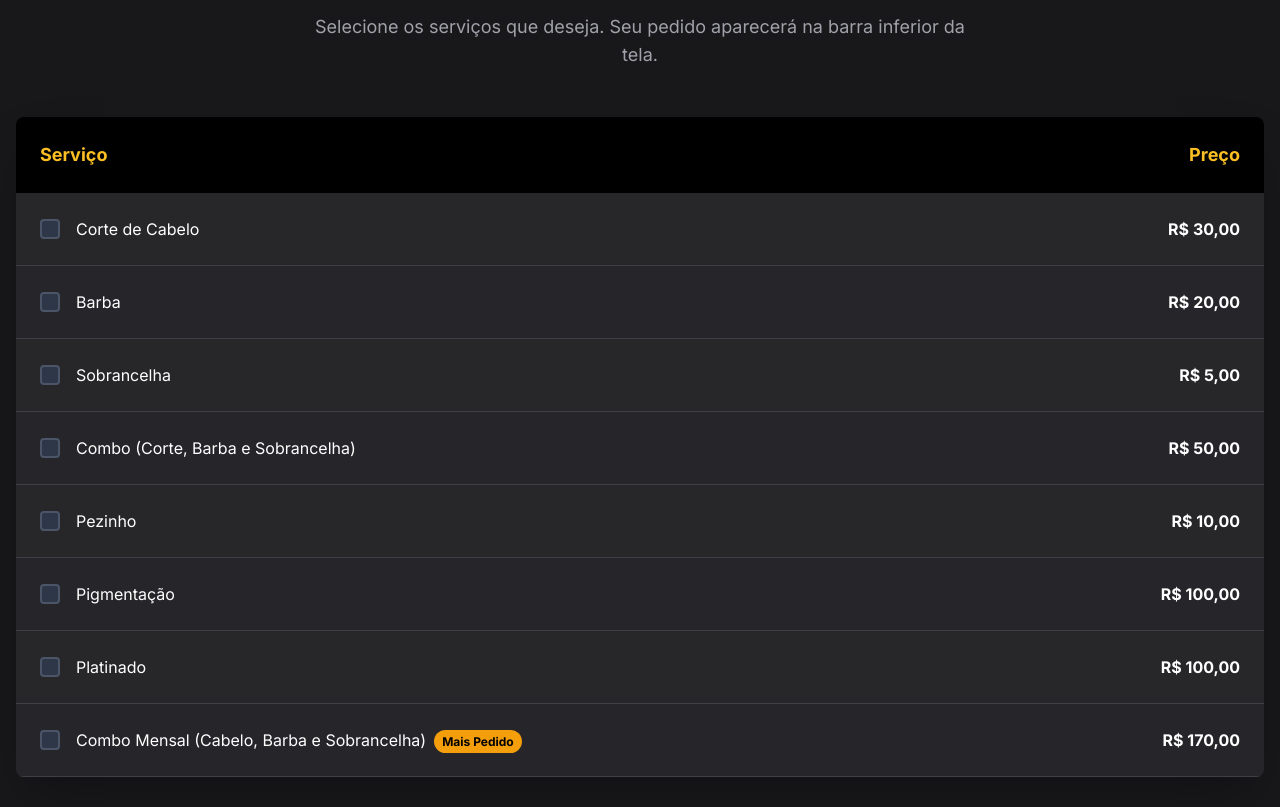
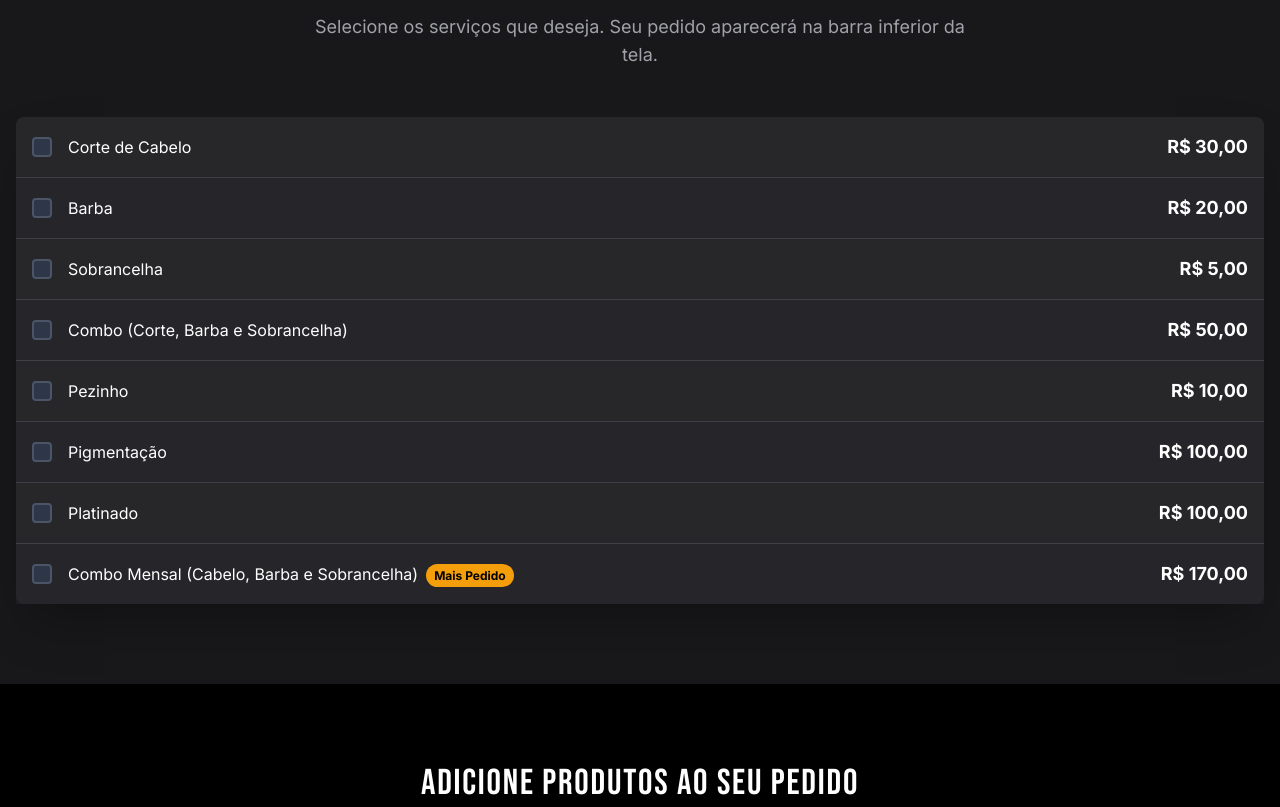
Before and after one commit to gabrielxzzd/barbearia-igor, a plain HTML site: page index.html in a window 1280 px wide. Shown: the part 991-1798 px from the top of the page. Drawn offline with nearby package versions, Linux system fonts and the light colour scheme.

Commit message:
Update index.html

```diff
--- a/index.html
+++ b/index.html
@@ -187,18 +187,8 @@
         <div class="container mx-auto px-4">
             <h2 class="text-4xl font-bebas text-center mb-4 tracking-wider">Nossos Serviços</h2>
             <p class="text-lg text-zinc-400 text-center mb-12 max-w-2xl mx-auto">Selecione os serviços que deseja. Seu pedido aparecerá na barra inferior da tela.</p>
-            <div class="overflow-x-auto rounded-lg shadow-2xl shadow-black/30">
-                <table class="w-full min-w-max text-left border-collapse">
-                    <thead class="bg-black">
-                        <tr>
-                            <th class="p-4 md:p-6 text-lg font-bold text-amber-400">Serviço</th>
-                            <th class="p-4 md:p-6 text-lg font-bold text-amber-400 text-right">Preço</th>
-                        </tr>
-                    </thead>
-                    <tbody id="services-list" class="bg-zinc-800">
-                        <!-- Serviços inseridos via JS -->
-                    </tbody>
-                </table>
+            <div id="services-list" class="bg-zinc-800 rounded-lg shadow-2xl shadow-black/30 divide-y divide-zinc-700">
+                <!-- Serviços inseridos via JS -->
             </div>
         </div>
     </section>
@@ -373,15 +363,13 @@
                         ? `<span class="ml-2 bg-amber-500 text-black text-xs font-bold px-2 py-1 rounded-full align-middle">${service.highlight}</span>`
                         : '';
                     return `
-                    <tr class="border-b border-zinc-700 ${index % 2 !== 0 ? 'bg-zinc-800/50' : ''}">
-                        <td class="p-4 md:p-6">
-                            <label for="${service.id}" class="flex items-center cursor-pointer group">
-                                <input type="checkbox" id="${service.id}" class="form-checkbox item-checkbox" data-id="${service.id}" data-type="service" aria-label="Selecionar ${service.name}">
-                                <span class="ml-4 group-hover:text-amber-400 transition-colors">${service.name}${highlightBadge}</span>
-                            </label>
-                        </td>
-                        <td class="p-4 md:p-6 text-right font-semibold">${formatCurrency(service.price)}</td>
-                    </tr>
+                    <div class="flex justify-between items-center p-4 ${index % 2 !== 0 ? 'bg-zinc-800/50' : ''}">
+                        <label for="${service.id}" class="flex items-center cursor-pointer group flex-1 pr-4">
+                            <input type="checkbox" id="${service.id}" class="form-checkbox item-checkbox flex-shrink-0" data-id="${service.id}" data-type="service" aria-label="Selecionar ${service.name}">
+                            <span class="ml-4 group-hover:text-amber-400 transition-colors">${service.name}${highlightBadge}</span>
+                        </label>
+                        <span class="font-semibold text-lg">${formatCurrency(service.price)}</span>
+                    </div>
                 `}).join('');
             };
 
```
